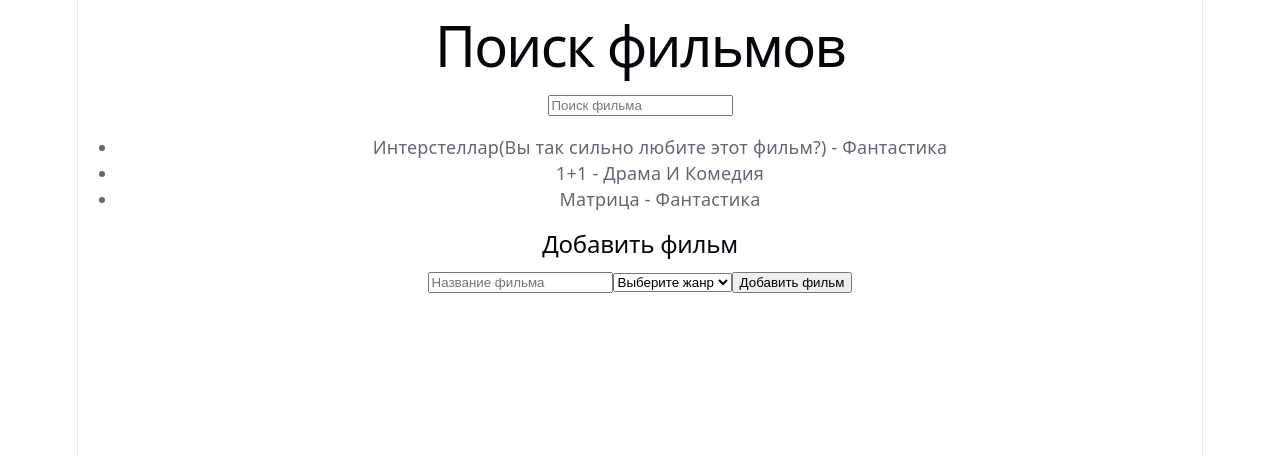
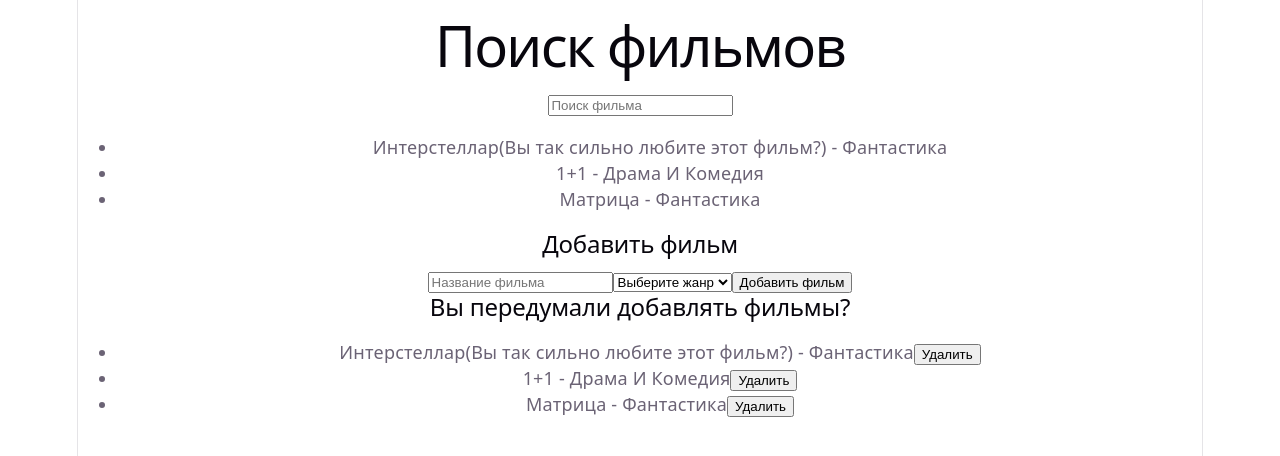
Before and after one commit to pifor228/deze_for_maga, a React (Vite) app: page / in a window 1280 px wide. Shown: the top 456 px of the page. Built offline with nearby package versions, Linux system fonts and the light colour scheme.

Commit message:
удалить добавить фильмы

```diff
--- a/src/App.tsx
+++ b/src/App.tsx
@@ -164,7 +164,10 @@ function App() {
   ]);
   const[newTitle, setNewTitle] = useState("");
   const [newGenre, setNewGenre] = useState("");
-
+  const handleDeleteMovie = (id: number) => {
+    const updatedMovies = movie.filter((item) => item.id !== id);
+    setMovie(updatedMovies);
+  }
   const handleAddMovie = () => {
     if (newTitle.trim() !== "" && newGenre.trim() !== "") {
       const newMovie: MovieItem = {
@@ -198,6 +201,15 @@ function App() {
         <option value="Анимация">Анимация</option>
       </select>
       <button onClick={handleAddMovie}>Добавить фильм</button>
+      <h2>Вы передумали добавлять фильмы?</h2>
+      <ul>
+        {movie.map((item) => (
+          <li key={item.id}>
+            {item.movies} - {item.genre}
+            <button onClick={() => handleDeleteMovie(item.id)}>Удалить</button>
+          </li>
+        ))}
+      </ul>
     </div>
   );
 }
```
